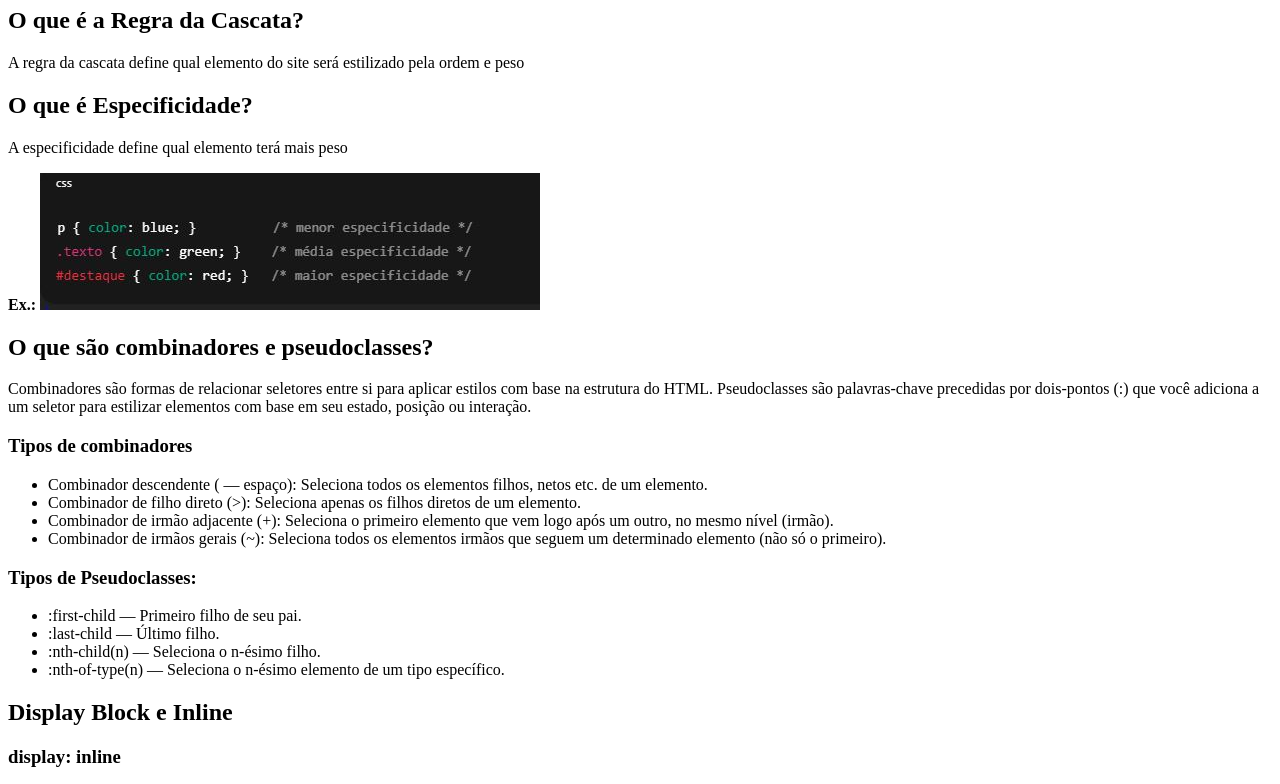
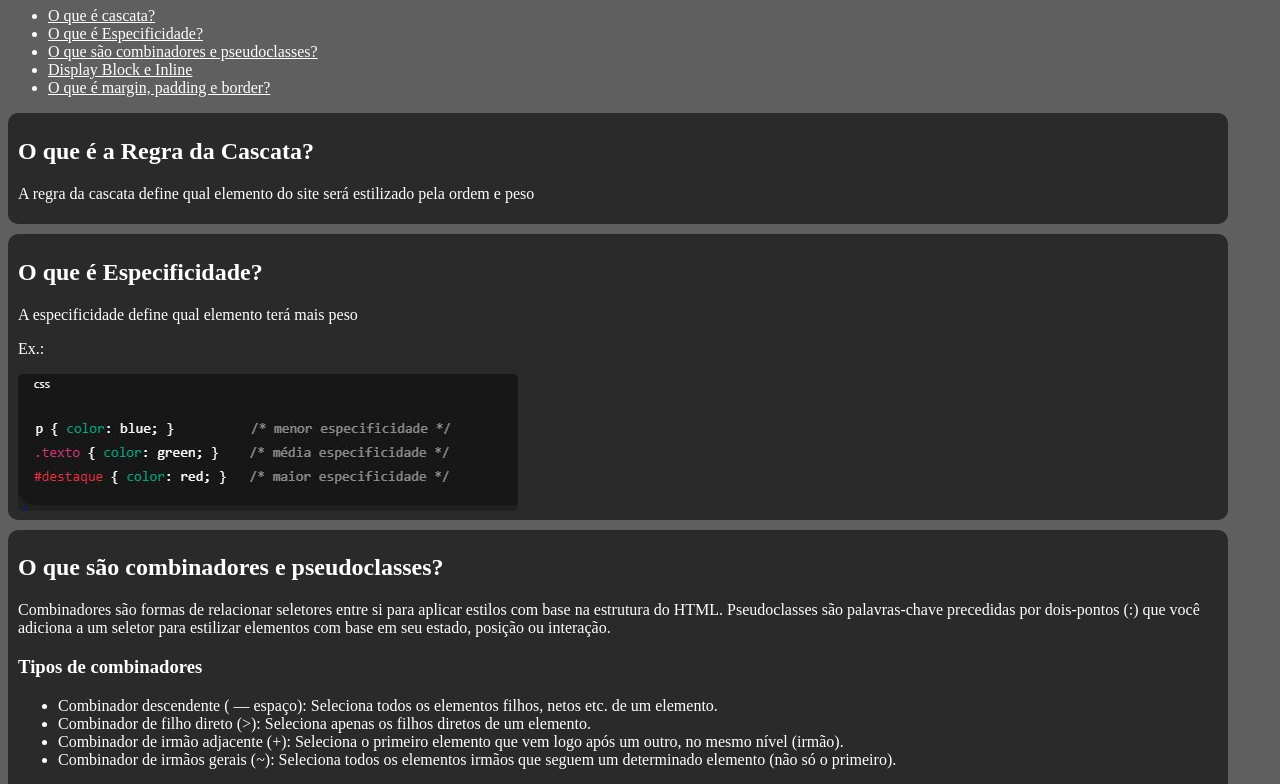
Before and after one commit to YagoTRush/cascata-especificidade-e-box_model, a plain HTML site: page index.html in a window 1280 px wide. Shown: the part 73-857 px from the top of the page. Drawn offline with Linux system fonts and the light colour scheme.

Commit message:
projeto finalizado

```diff
--- a/index.html
+++ b/index.html
@@ -3,33 +3,55 @@
 <head>
     <meta charset="UTF-8">
     <meta name="viewport" content="width=device-width, initial-scale=1.0">
+    <link rel="stylesheet" href="style.css">
     <title>Cascata, especificidade e box model</title>
 </head>
 <body>
     <header>
         <h1>Cascata, Especificidade e Box model</h1>
+        <nav>
+            <ul>
+                <li>
+                    <a href="#oqueecascata">O que é cascata?</a>
+                </li>
+                <li>
+                    <a href="#ooqueeespecificidade">O que é Especificidade?</a>
+                </li>
+                <li>
+                    <a href="#combinadoresepseud">O que são combinadores e pseudoclasses?</a>
+                </li>
+                <li>
+                    <a href="#displayblockeinline">Display Block e Inline</a>
+                </li>
+                <li>
+                    <a href="#marginetc">O que é margin, padding e border?</a>
+                </li>
+            </ul>
+        </nav>
     </header>
 
     <main>
             <div class="cascata">
-                <h2>O que é a Regra da Cascata?</h2>
+                <h2 id="oqueecascata">O que é a Regra da Cascata?</h2>
 
                 <p>A regra da cascata define qual elemento do site será estilizado pela ordem e peso </p>
 
             </div>
 
             <div class="especificidade">
-                <h2>O que é Especificidade?</h2>
+                <h2 id="oqueeespecificidade">O que é Especificidade?</h2>
 
                 <p>A especificidade define qual elemento terá mais peso</p>
+
+                <p>Ex.:</p>
+
+                <img src="exemplo-cascata.JPG" alt="exemplo do codigo">
             </div>
 
-            <strong>Ex.:</strong>
 
-            <img src="exemplo-cascata.JPG" alt="exemplo do codigo">
 
             <div class="combin-pseudoclass">
-                <h2>O que são combinadores e pseudoclasses?</h2>
+                <h2 id="combinadoresepseud">O que são combinadores e pseudoclasses?</h2>
 
                 <p>Combinadores são formas de relacionar seletores entre si para aplicar estilos com base na estrutura do HTML. Pseudoclasses são palavras-chave precedidas por dois-pontos (:) que você adiciona a um seletor para estilizar elementos com base em seu estado, posição ou interação.</p>
 
@@ -69,7 +91,7 @@
             </div>
 
             <div class="displays">
-                <h2>Display Block e Inline</h2>
+                <h2 id="displayblockeinline">Display Block e Inline</h2>
 
                 <h3>display: inline</h3>
 
@@ -92,7 +114,7 @@
             </div>
 
             <div class="boxmodel-short-suf">
-                <h2>O que são margin, padding e border?</h2>
+                <h2 id="marginetc">O que é margin, padding e border?</h2>
 
                 <ul>
                     <li>Padding: Espaço interno entre o conteúdo e a borda </li>
--- a/style.css
+++ b/style.css
@@ -0,0 +1,27 @@
+body{
+    background-color: rgb(95, 95, 95);
+}
+
+ a, li, p, h1, h2, h3{
+    color: white;
+}
+
+div{
+    background-color: rgb(42, 42, 42);
+    border-radius: 10px;
+    padding: 5px 10px;
+    margin-bottom: 10px;
+    width: 1200px;
+}
+
+img{
+    border-radius: 5px;
+}
+
+h1{
+    margin-left: 5px;
+}
+
+a{
+    margin-bottom: 5px;
+}
```
